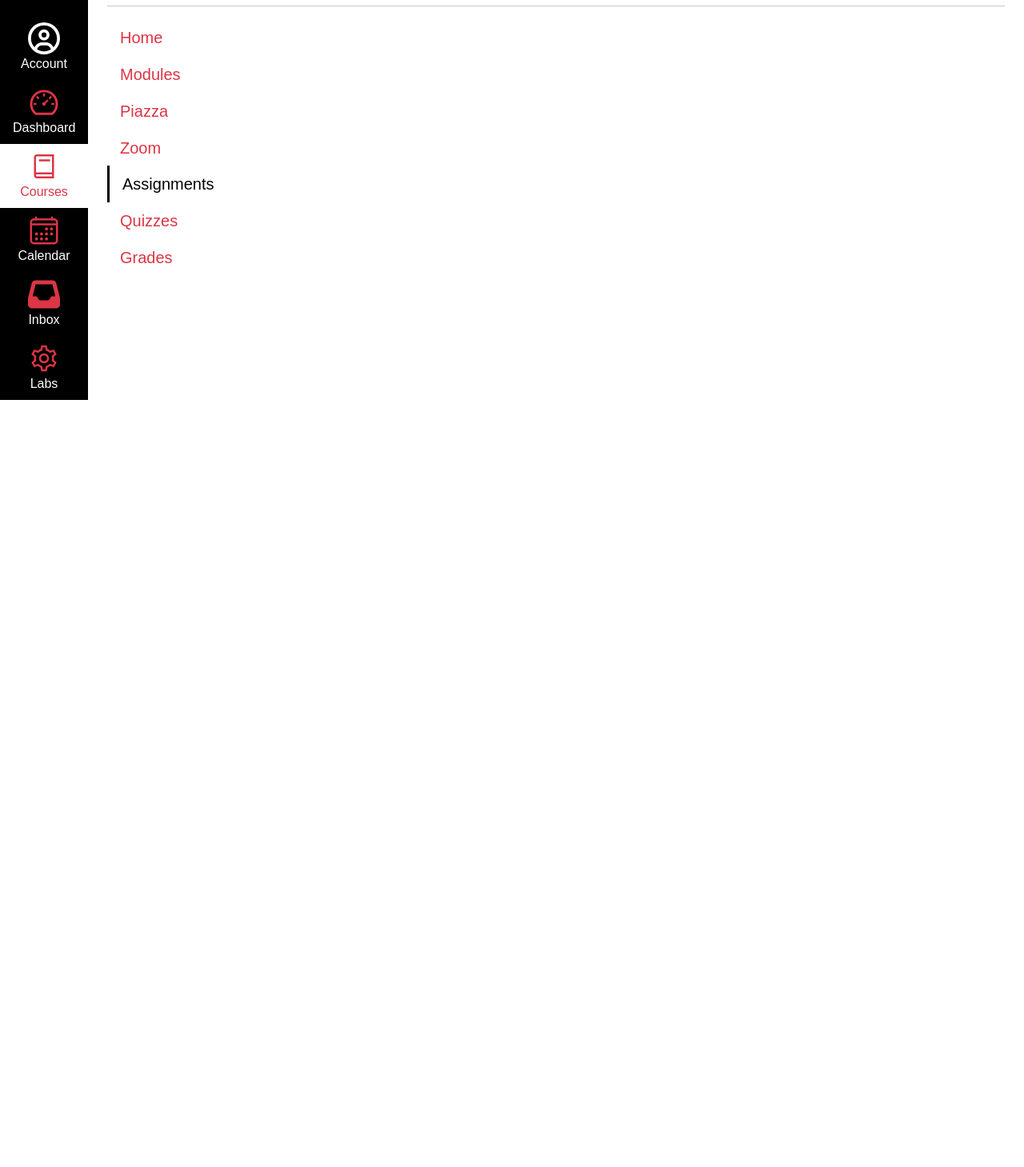
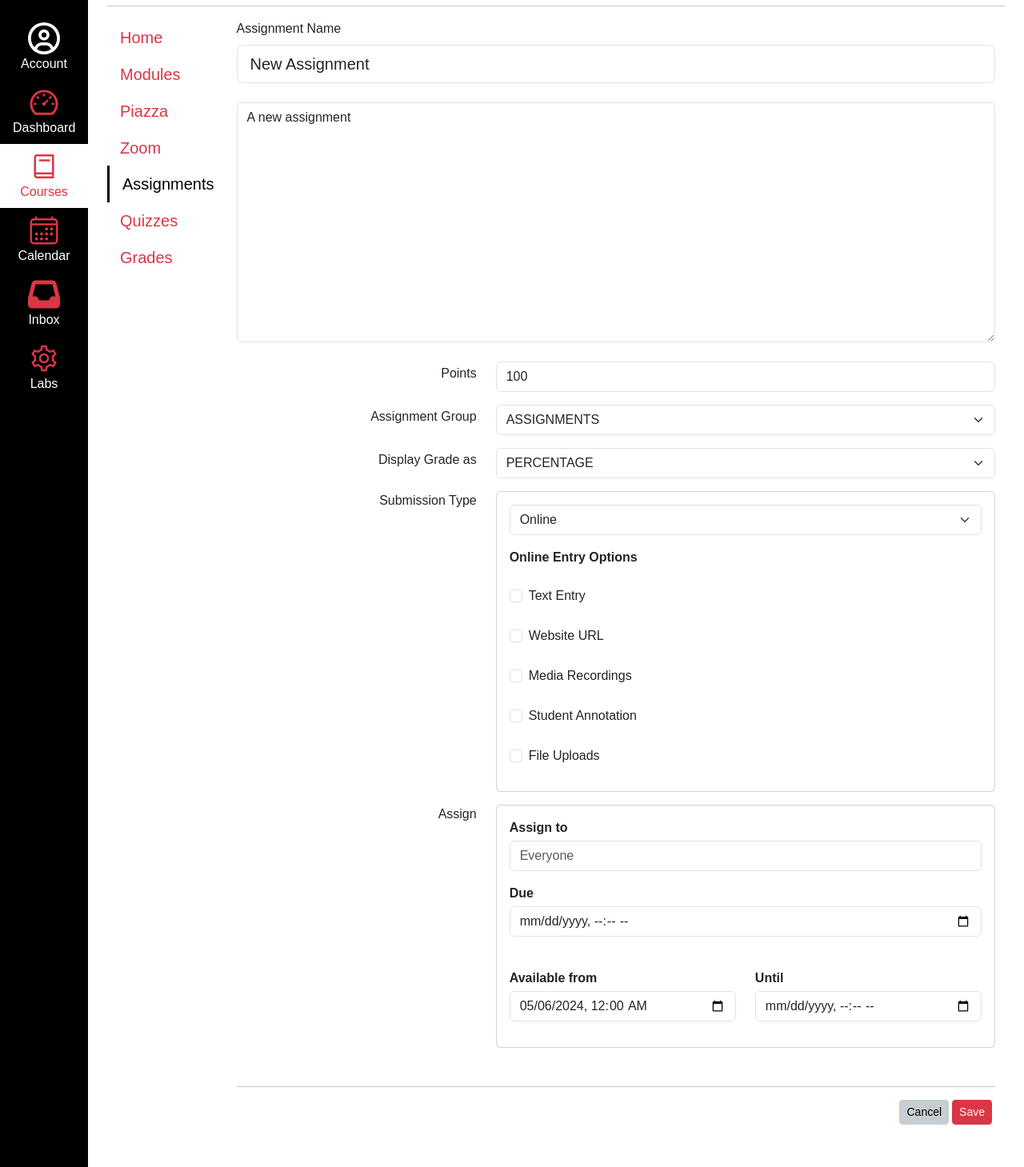
Before and after one commit to spgallant/kanbas-react-web-app, a React (Create React App) app: page /#/Kanbas/Courses/RS101/Assignments/New in a window 1280 px wide. Shown: the part 71-1530 px from the top of the page at 80% size. Before the commit the page ends 800 px from the top, so only its background shows below. Built offline with nearby package versions, Linux system fonts and the light colour scheme.

Commit message:
functional 3.4.3 edit capability

```diff
--- a/src/Kanbas/Courses/Assignments/Editor.tsx
+++ b/src/Kanbas/Courses/Assignments/Editor.tsx
@@ -1,22 +1,22 @@
-import {useParams} from "react-router";
-import * as db from "../../Database";
+import { useParams } from "react-router";
 import { Link, useNavigate } from "react-router-dom";
-import React, {useState, useEffect} from 'react';
-import { addAssignment, editAssignment, updateAssignment, deleteAssignment }
-  from "./reducer";
-import { useSelector, useDispatch } from "react-redux";
+import React, { useState, useEffect } from 'react';
+import { addAssignment, updateAssignment } from "./reducer"; // Import actions from reducer
+import { useSelector, useDispatch } from "react-redux"; // Import Redux hooks
+
+export default function AssignmentEditor() {
+    const { cid, aid } = useParams(); // Extract parameters from URL
+    const navigate = useNavigate(); // Get dispatch function from Redux
+    const dispatch = useDispatch();
+    const assignments = useSelector((state: any) => state.assignmentsReducer.assignments);  // Fetch assignments from Redux store
 
 
-export default function AssignmentEditor() {
-    const {cid, aid} = useParams();
-    const dispatch = useDispatch();
-    // const assignments = db.assignments; //change me to use state
-    // const assignment = db.assignments.find(assignment => assignment._id === aid);
+    // Find the existing assignment based on aid (assignment id) from URL parameters
+    const existingAssignment = assignments.find((assignment: any) => assignment._id === aid);
 
-
-    // State w/ default values for new assignment, w/ mutator option
-    const [assignment, setAssignment] = useState({
-        _id:  new Date().getTime().toString(),
+    // State for the edited assignment, initializing with existing assignment or default values
+    const [editedAssignment, setEditedAssignment] = useState(existingAssignment || {
+        _id: new Date().getTime().toString(),
         title: "New Assignment",
         description: "A new assignment",
         points: 100,
@@ -24,38 +24,58 @@ export default function AssignmentEditor() {
         startDate: "2024-05-06T00:00",
     });
 
-    // State to manage existing assignments
-    const [assignments, setassignments] = useState<any[]>(db.assignments);
+
+    // Effect to update editedAssignment when existingAssignment changes
+    useEffect(() => {
+        if (existingAssignment) {
+            setEditedAssignment(existingAssignment);
+        }
+    }, [existingAssignment]);
+
+
+    // Save button click, saves data and returns to Assignments screen
+    const handleSave = () => {
+        if (existingAssignment) {
+            dispatch(updateAssignment(editedAssignment));
+        } else {
+            dispatch(addAssignment(editedAssignment));
+        }
+
+    };
 
 
     return (
         <div id="wd-assignments-editor" className="container">
-
-        {assignments
-        .filter((assignment) => assignment._id === aid)
-        .map(assignment => (
-            <div key={assignment._id}>
             <div className="mb-4">
-                    <label htmlFor="wd-name" className="form-label"> Assignment Name </label>
-
-                    <input id="wd-name" className="form-control form-control-lg" value={assignment.title} />
+                <label htmlFor="wd-name" className="form-label">Assignment Name</label>
+                <input
+                    id="wd-name"
+                    className="form-control form-control-lg"
+                    value={editedAssignment.title}
+                    onChange={(e) => setEditedAssignment({ ...editedAssignment, title: e.target.value })} //upon change in UI entry, mutate edited assignment using existing edited with new change to title
+                />
             </div>
 
             <div className="mb-4">
-                    <textarea id="wd-description"  className="form-control text-area-height" >
-                    {assignment.description}
-                    </textarea>
+                <textarea
+                    id="wd-description"
+                    className="form-control text-area-height"
+                    value={editedAssignment.description}
+                    onChange={(e) => setEditedAssignment({ ...editedAssignment, description: e.target.value })}
+                />
             </div>
-
-
-
 
             <div className="row justify-content-end align-items-center mb-3">
                 <div className="col-4 text-end">
                     <label htmlFor="wd-points" className="form-label">Points</label>
                 </div>
                 <div className="col-8">
-                        <input id="wd-points" className="form-control" value={assignment.points} />
+                    <input
+                        id="wd-points"
+                        className="form-control"
+                        value={editedAssignment.points}
+                        onChange={(e) => setEditedAssignment({ ...editedAssignment, points: e.target.value })}
+                    />
                 </div>
             </div>
 
@@ -64,7 +84,11 @@ export default function AssignmentEditor() {
                     <label htmlFor="wd-group" className="form-label">Assignment Group</label>
                 </div>
                 <div className="col-8">
-                        <select id="wd-group" className="form-select">
+                    <select
+                        id="wd-group"
+                        className="form-select"
+
+                    >
                         <option selected value="ASSIGNMENTS">ASSIGNMENTS</option>
                         <option value="QUIZZES">QUIZZES</option>
                         <option value="EXAMS">EXAMS</option>
@@ -73,59 +97,85 @@ export default function AssignmentEditor() {
                 </div>
             </div>
 
-
             <div className="row justify-content-end align-items-center mb-3">
                 <div className="col-4 text-end">
                     <label htmlFor="wd-display-grade-as" className="form-label">Display Grade as</label>
                 </div>
                 <div className="col-8">
-                        <select id="wd-display-grade-as" className="form-select">
+                    <select
+                        id="wd-display-grade-as"
+                        className="form-select"
+
+                    >
                         <option selected value="PERCENTAGE">PERCENTAGE</option>
                         <option value="NUMBER">NUMBER</option>
                     </select>
                 </div>
             </div>
 
-
             <div className="row justify-content-end align-items-start mb-3">
                 <div className="col-4 text-end">
                     <label htmlFor="wd-submission-type" className="form-label">Submission Type</label>
                 </div>
-                    <div className="col-8 " >
+                <div className="col-8">
                     <div className="card">
-                            <div className="card-body ">
+                        <div className="card-body">
                             <div className="mb-3 narrow-element">
-                                    <select id="wd-submission-type" className="form-select">
+                                <select
+                                    id="wd-submission-type"
+                                    className="form-select"
+
+                                >
                                     <option selected value="ONLINE">Online</option>
                                     <option value="MANUAL">In-person</option>
                                 </select>
                             </div>
                             <div className="mb-3">
-                                    <label className="fw-bold">Online Entry Options</label><br/><br/>
+                                <label className="fw-bold">Online Entry Options</label><br /><br />
+                                <div className="form-check">
+                                    <input
+                                        type="checkbox"
+                                        className="form-check-input"
+                                        id="wd-text-entry"
 
+                                    />
+                                    <label htmlFor="wd-text-entry">Text Entry</label><br /><br />
+                                </div>
                                 <div className="form-check">
-                                        <input type="checkbox" className="form-check-input" id="wd-text-entry"/>
-                                        <label htmlFor="wd-text-entry">Text Entry</label><br/><br/>
+                                    <input
+                                        type="checkbox"
+                                        className="form-check-input"
+                                        id="wd-website-url"
+
+                                    />
+                                    <label htmlFor="wd-website-url">Website URL</label><br /><br />
                                 </div>
+                                <div className="form-check">
+                                    <input
+                                        type="checkbox"
+                                        className="form-check-input"
+                                        id="wd-media-recordings"
 
+                                    />
+                                    <label htmlFor="wd-media-recordings">Media Recordings</label><br /><br />
+                                </div>
                                 <div className="form-check">
-                                        <input type="checkbox" className="form-check-input" id="wd-website-url"/>
-                                        <label htmlFor="wd-website-url">Website URL</label><br/><br/>
+                                    <input
+                                        type="checkbox"
+                                        className="form-check-input"
+                                        id="wd-student-annotation"
+
+                                    />
+                                    <label htmlFor="wd-student-annotation">Student Annotation</label><br /><br />
                                 </div>
+                                <div className="form-check">
+                                    <input
+                                        type="checkbox"
+                                        className="form-check-input"
+                                        id="wd-file-upload"
 
-                                    <div className="form-check">
-                                        <input type="checkbox" className="form-check-input" id="wd-media-recordings"/>
-                                        <label htmlFor="wd-media-recordings">Media Recordings</label><br/><br/>
-                                    </div>
-
-                                    <div className="form-check">
-                                        <input type="checkbox" className="form-check-input" id="wd-student-annotation"/>
-                                        <label htmlFor="wd-student-annotation">Student Annotation</label><br/><br/>
-                                    </div>
-
-                                    <div className="form-check">
-                                        <input type="checkbox" className="form-check-input" id="wd-file-upload"/>
-                                        <label htmlFor="wd-file-upload">File Uploads</label><br/>
+                                    />
+                                    <label htmlFor="wd-file-upload">File Uploads</label><br />
                                 </div>
                             </div>
                         </div>
@@ -133,30 +183,47 @@ export default function AssignmentEditor() {
                 </div>
             </div>
 
-
             <div className="row justify-content-end align-items-start mb-5">
                 <div className="col-4 text-end">
-                        <label htmlFor="wd-assign-to" className="form-label mb-1">Assign </label>
+                    <label htmlFor="wd-assign-to" className="form-label mb-1">Assign</label>
                 </div>
-                    <div className="col-8 ">
+                <div className="col-8">
                     <div className="card">
-                            <div className="card-body ">
+                        <div className="card-body">
                             <div className="mb-3">
-                                    <label htmlFor="wd-assign-to" className="fw-bold mb-1">Assign to </label><br/>
+                                <label htmlFor="wd-assign-to" className="fw-bold mb-1">Assign to</label><br />
                                 <input id="wd-assign-to" className="form-control" placeholder="Everyone" />
                             </div>
                             <div className="mb-3">
-                                    <label htmlFor="wd-due-date" className="fw-bold mb-1">Due </label><br/>
-                                    <input type="datetime-local" id="wd-due-date" className="form-control" value={assignment.dueDate}/><br/>
+                                <label htmlFor="wd-due-date" className="fw-bold mb-1">Due</label><br />
+                                <input
+                                    type="datetime-local"
+                                    id="wd-due-date"
+                                    className="form-control"
+                                    value={editedAssignment.dueDate}
+                                    onChange={(e) => setEditedAssignment({ ...editedAssignment, dueDate: e.target.value })}
+                                /><br />
                             </div>
                             <div className="row mb-3">
                                 <div className="col">
-                                        <label htmlFor="wd-available-from" className="fw-bold mb-1">Available from </label><br />
-                                        <input type="datetime-local" id="wd-available-from" className="form-control" value={assignment.startDate}/>
+                                    <label htmlFor="wd-available-from" className="fw-bold mb-1">Available from</label><br />
+                                    <input
+                                        type="datetime-local"
+                                        id="wd-available-from"
+                                        className="form-control"
+                                        value={editedAssignment.startDate}
+                                        onChange={(e) => setEditedAssignment({ ...editedAssignment, startDate: e.target.value })}
+                                    />
                                 </div>
                                 <div className="col">
-                                        <label htmlFor="wd-available-until" className="fw-bold mb-1">Until </label><br />
-                                        <input type="datetime-local" id="wd-available-until" className="form-control" value={assignment.dueDate}/>
+                                    <label htmlFor="wd-available-until" className="fw-bold mb-1">Until</label><br />
+                                    <input
+                                        type="datetime-local"
+                                        id="wd-available-until"
+                                        className="form-control"
+                                        value={editedAssignment.dueDate}
+                                        onChange={(e) => setEditedAssignment({ ...editedAssignment, dueDate: e.target.value })}
+                                    />
                                 </div>
                             </div>
                         </div>
@@ -167,21 +234,23 @@ export default function AssignmentEditor() {
             <hr />
 
             <div className="row justify-content-end mb-5">
-                    <div className="col-auto ">
+                <div className="col-auto">
                     <Link to={`/Kanbas/Courses/${cid}/Assignments`}
                         id="wd-button-cancel"
-                            className="btn btn-secondary btn-sm me-1">
+                        className="btn btn-secondary btn-sm me-1"
+
+                        >
                         Cancel
                     </Link>
                     <Link to={`/Kanbas/Courses/${cid}/Assignments`}
                         id="wd-button-save"
-                            className="btn btn-danger btn-sm me-1">
+                        className="btn btn-danger btn-sm me-1"
+                        onClick={handleSave}>
                         Save
                     </Link>
+
                 </div>
             </div>
         </div>
-        ))}
-
-      </div>
-  );}
+    );
+}
```
Lines whose indentation alone changed are shown as unchanged.
